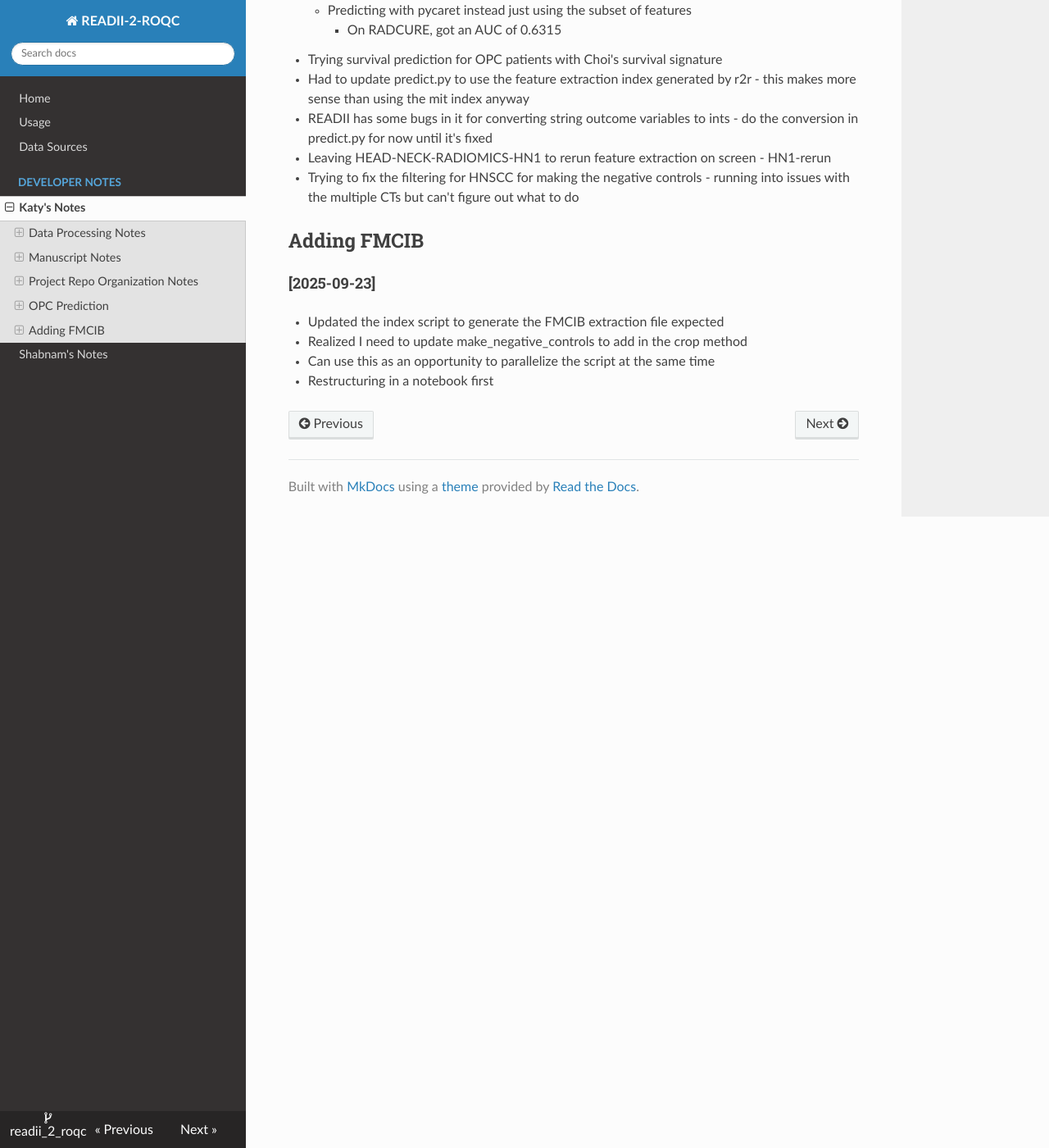
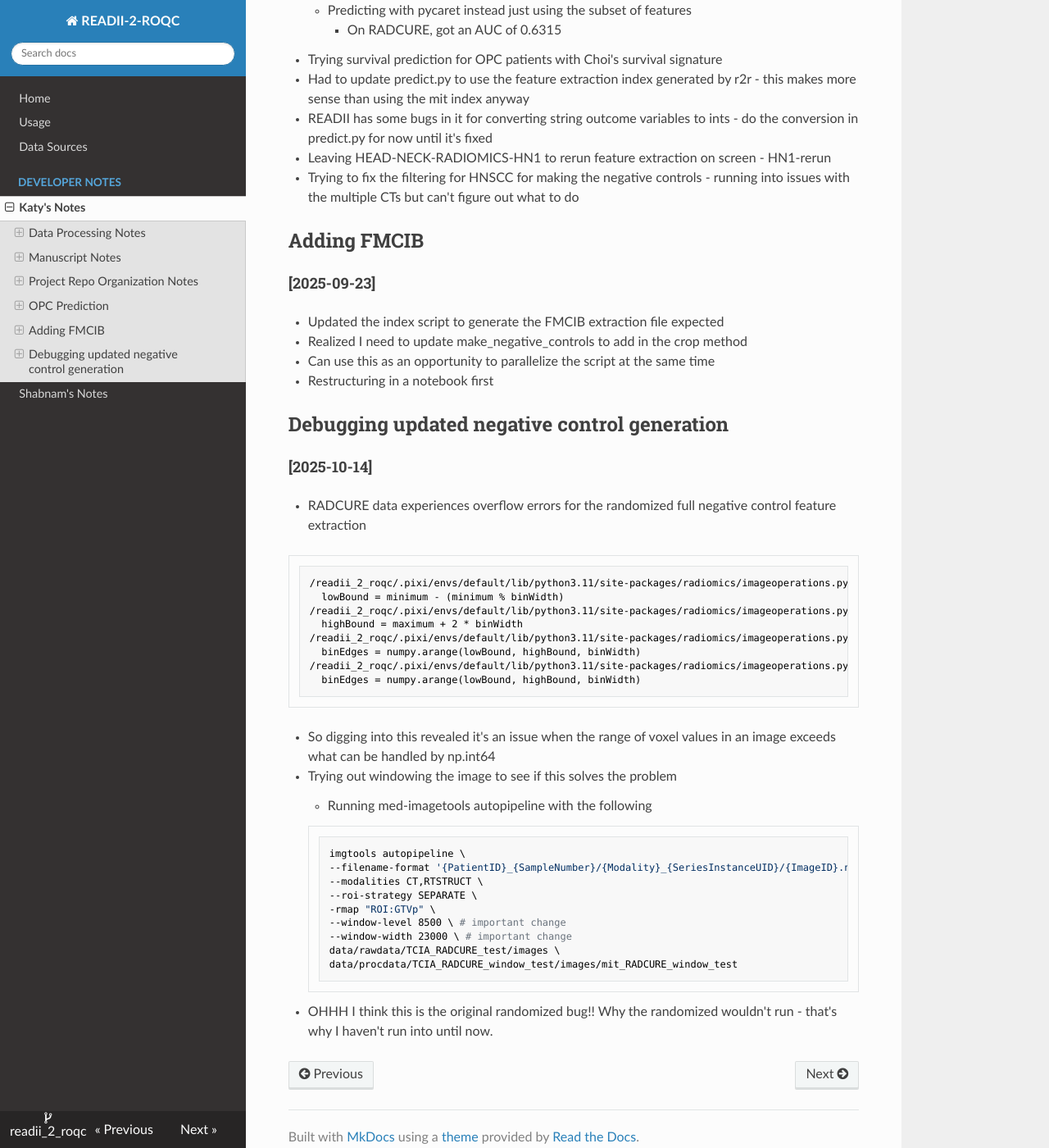
Before and after one commit to bhklab/readii_2_roqc, an MkDocs documentation site: the page built from docs/devnotes/katy_notes.md, in a window 1280 px wide and 1400 px high, scrolled down 9513 px. Shown: the whole window at 82% size. Built offline with MkDocs 1.6.1, drawn with Linux system fonts in a browser that asks for light colours; nearby versions of some CDN libraries.

Commit message:
docs: devnotes for debugging the randomized negative control feature extraction

````diff
--- a/docs/devnotes/katy_notes.md
+++ b/docs/devnotes/katy_notes.md
@@ -396,3 +396,38 @@ dev_binary_prediction.ipynb
 * Realized I need to update make_negative_controls to add in the crop method
 * Can use this as an opportunity to parallelize the script at the same time
 * Restructuring in a notebook first
+
+
+## Debugging updated negative control generation
+#### [2025-10-14]
+
+* RADCURE data experiences overflow errors for the randomized full negative control feature extraction
+
+```python
+/readii_2_roqc/.pixi/envs/default/lib/python3.11/site-packages/radiomics/imageoperations.py:127: RuntimeWarning: overflow encountered in scalar subtract
+  lowBound = minimum - (minimum % binWidth)
+/readii_2_roqc/.pixi/envs/default/lib/python3.11/site-packages/radiomics/imageoperations.py:132: RuntimeWarning: overflow encountered in scalar add
+  highBound = maximum + 2 * binWidth
+/readii_2_roqc/.pixi/envs/default/lib/python3.11/site-packages/radiomics/imageoperations.py:134: RuntimeWarning: overflow encountered in scalar subtract
+  binEdges = numpy.arange(lowBound, highBound, binWidth)
+/readii_2_roqc/.pixi/envs/default/lib/python3.11/site-packages/radiomics/imageoperations.py:134: RuntimeWarning: overflow encountered in scalar add
+  binEdges = numpy.arange(lowBound, highBound, binWidth)
+```
+
+* So digging into this revealed it's an issue when the range of voxel values in an image exceeds what can be handled by np.int64
+* Trying out windowing the image to see if this solves the problem
+    * Running med-imagetools autopipeline with the following
+
+    ```bash
+    imgtools autopipeline \
+    --filename-format '{PatientID}_{SampleNumber}/{Modality}_{SeriesInstanceUID}/{ImageID}.nii.gz' \
+    --modalities CT,RTSTRUCT \
+    --roi-strategy SEPARATE \
+    -rmap "ROI:GTVp" \
+    --window-level 8500 \ # important change
+    --window-width 23000 \ # important change
+    data/rawdata/TCIA_RADCURE_test/images \
+    data/procdata/TCIA_RADCURE_window_test/images/mit_RADCURE_window_test
+    ```
+
+* OHHH I think this is the original randomized bug!! Why the randomized wouldn't run - that's why I haven't run into until now.
````
